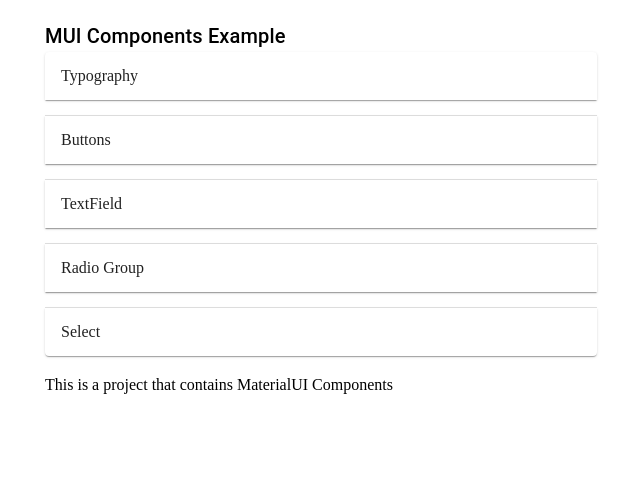
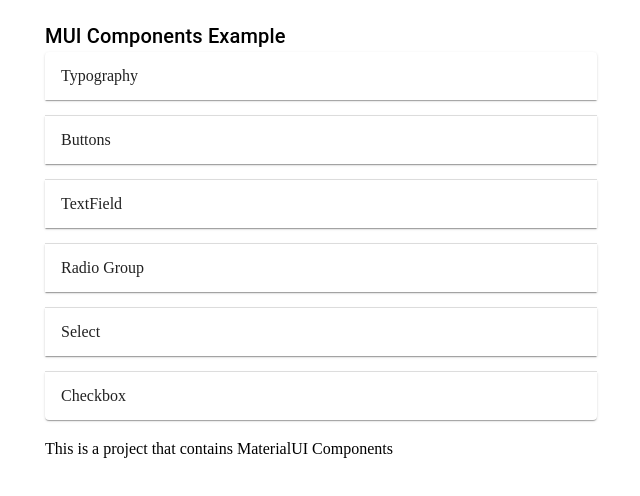
Before and after one commit to gokhanSucsuz/React-MaterialUI-Components, a React (Vite) app: page / in a window 1280 px wide. Shown: the top 496 px of the page, without its empty margins (319-959 px from the left). Built offline with nearby package versions, Linux system fonts and the light colour scheme.

Commit message:
checkbox

```diff
--- a/src/App.tsx
+++ b/src/App.tsx
@@ -8,6 +8,7 @@
 import { RadioButtonElement } from "./components/RadioButtonElement";
 import { RadioGroupExample } from "./components/RadioGroupExample";
 import { SelectComponent } from "./components/SelectComponent";
+import { CheckBoxComponent } from "./components/CheckBoxComponent";
 
 function App() {
 	return (
@@ -21,6 +22,7 @@
 					<Route path="/radiogroup" element={<RadioButtonElement />} />
 					<Route path="/radiogroupexample" element={<RadioGroupExample />} />
 					<Route path="/select" element={<SelectComponent />} />
+					<Route path="/checkbox" element={<CheckBoxComponent />} />
 				</Routes>
 			</Container>
 		</>
--- /dev/null
+++ b/src/components/CheckBoxComponent.tsx
@@ -0,0 +1,29 @@
+import {
+	Box,
+	Checkbox,
+	FormControl,
+	FormControlLabel,
+	FormGroup,
+	FormLabel,
+} from "@mui/material";
+import React from "react";
+
+export const CheckBoxComponent = () => {
+	const handleChange = (e: React.ChangeEvent<HTMLInputElement>) => {
+		console.log(e.target.checked);
+	};
+	return (
+		<>
+			<Box>
+				<FormControl>
+					<FormLabel>Which team is your best?</FormLabel>
+					<FormGroup row onChange={handleChange}>
+						<FormControlLabel label="BJK" control={<Checkbox />} />
+						<FormControlLabel label="GS" control={<Checkbox />} />
+						<FormControlLabel label="FB" control={<Checkbox />} />
+					</FormGroup>
+				</FormControl>
+			</Box>
+		</>
+	);
+};
--- a/src/components/Nav.tsx
+++ b/src/components/Nav.tsx
@@ -108,6 +108,22 @@
 								</Button>
 							</AccordionActions>
 						</Accordion>
+						<Accordion>
+							<AccordionSummary
+								aria-controls="panel3-content"
+								id="panel3-header">
+								Checkbox
+							</AccordionSummary>
+							<AccordionActions>
+								<Button variant="contained">
+									<NavLink
+										to="/checkbox"
+										style={{ color: "inherit", textDecoration: "none" }}>
+										Checkbox
+									</NavLink>
+								</Button>
+							</AccordionActions>
+						</Accordion>
 					</Stack>
 				</div>
 			</Box>
```
